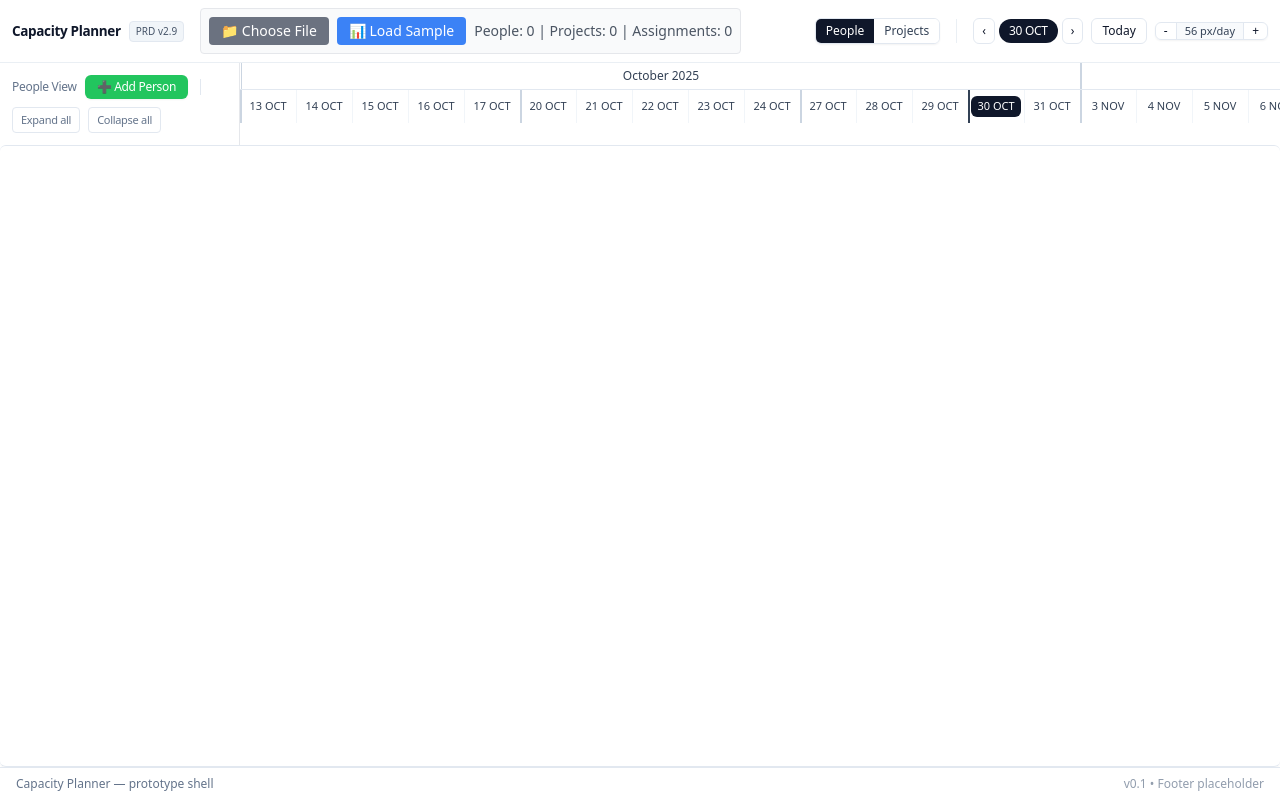
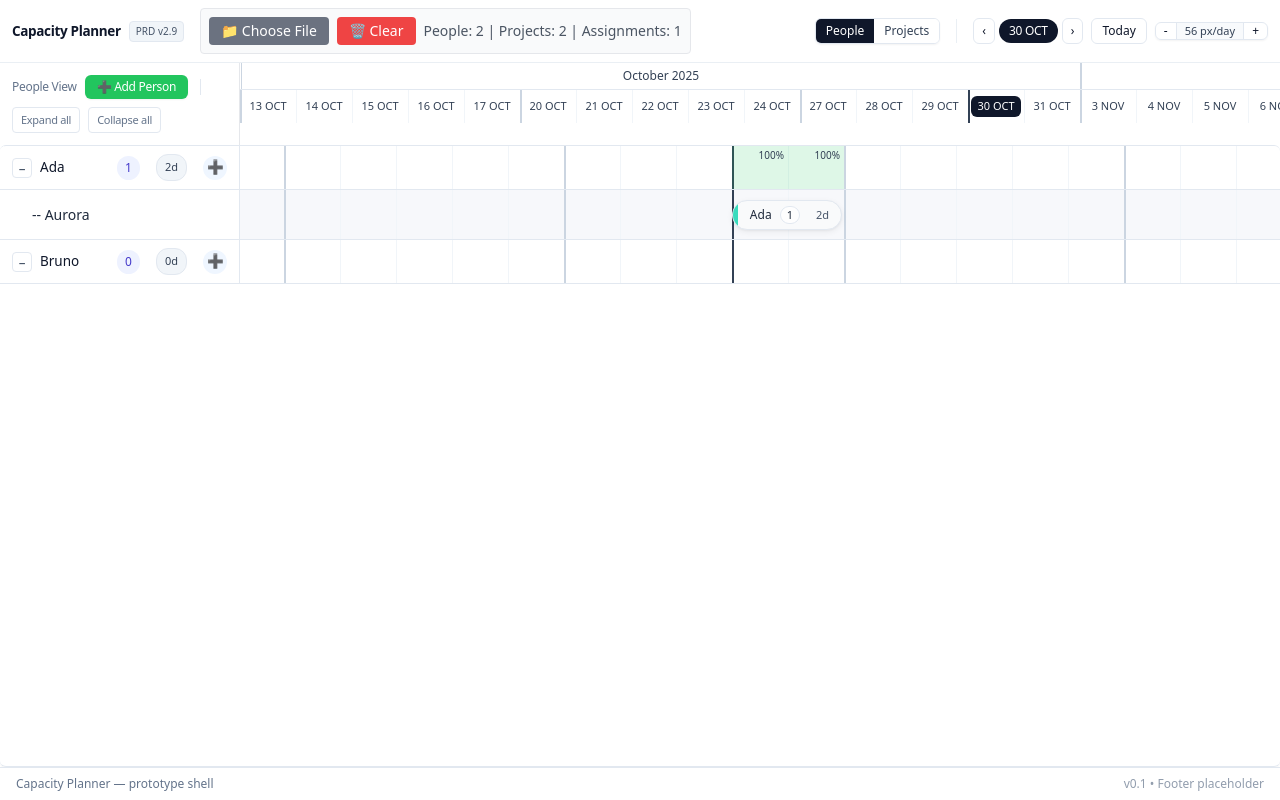
Before and after one commit to omniflow-oss/of-planner, a Nuxt app: page / in a window 1280 px wide. Shown: the top 800 px of the page. Built offline with nearby package versions, Linux system fonts and the light colour scheme.

Commit message:
fix(store): seed default people/projects and initial assignment for tests

```diff
--- a/stores/usePlannerStore.ts
+++ b/stores/usePlannerStore.ts
@@ -25,12 +25,23 @@ function generateSequentialId(prefix: string, existingItems: { id: string }[]):
 export const usePlannerStore = defineStore('planner', {
   state: (): PlannerState => ({
     people: [
+      // Seed minimal data to support tests and quick demo
+      { id: 'p1', name: 'Ada' },
+      { id: 'p2', name: 'Bruno' }
     ],
     projects: [
+      { id: 'j1', name: 'Aurora', color: '#6bc6ff', emoji: '🟦' },
+      { id: 'j2', name: 'Borealis', color: '#a7f3d0', emoji: '🟩' }
     ],
-    assignments: [
+    assignments: (() => {
       // seed one assignment for tests and quick demo
-    ],
+      const d = new Date()
+      d.setUTCHours(0, 0, 0, 0)
+      const start = toISO(d)
+      return [
+        { id: 'a1', person_id: 'p1', project_id: 'j1', start, end: addDaysISO(start, 3), allocation: 1 as Allocation }
+      ]
+    })(),
     view: {
       mode: 'person',
       start: (() => {
```
